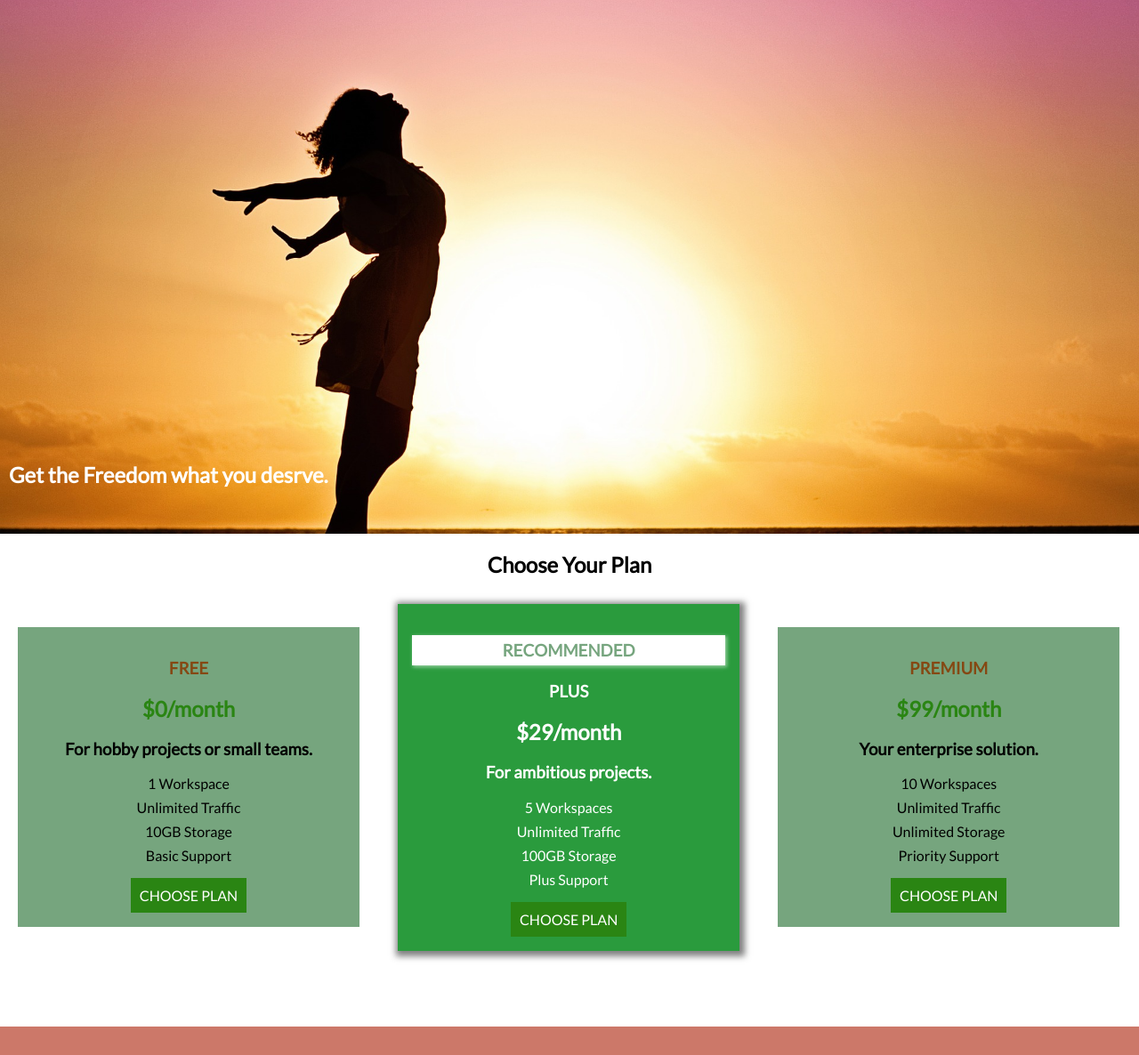
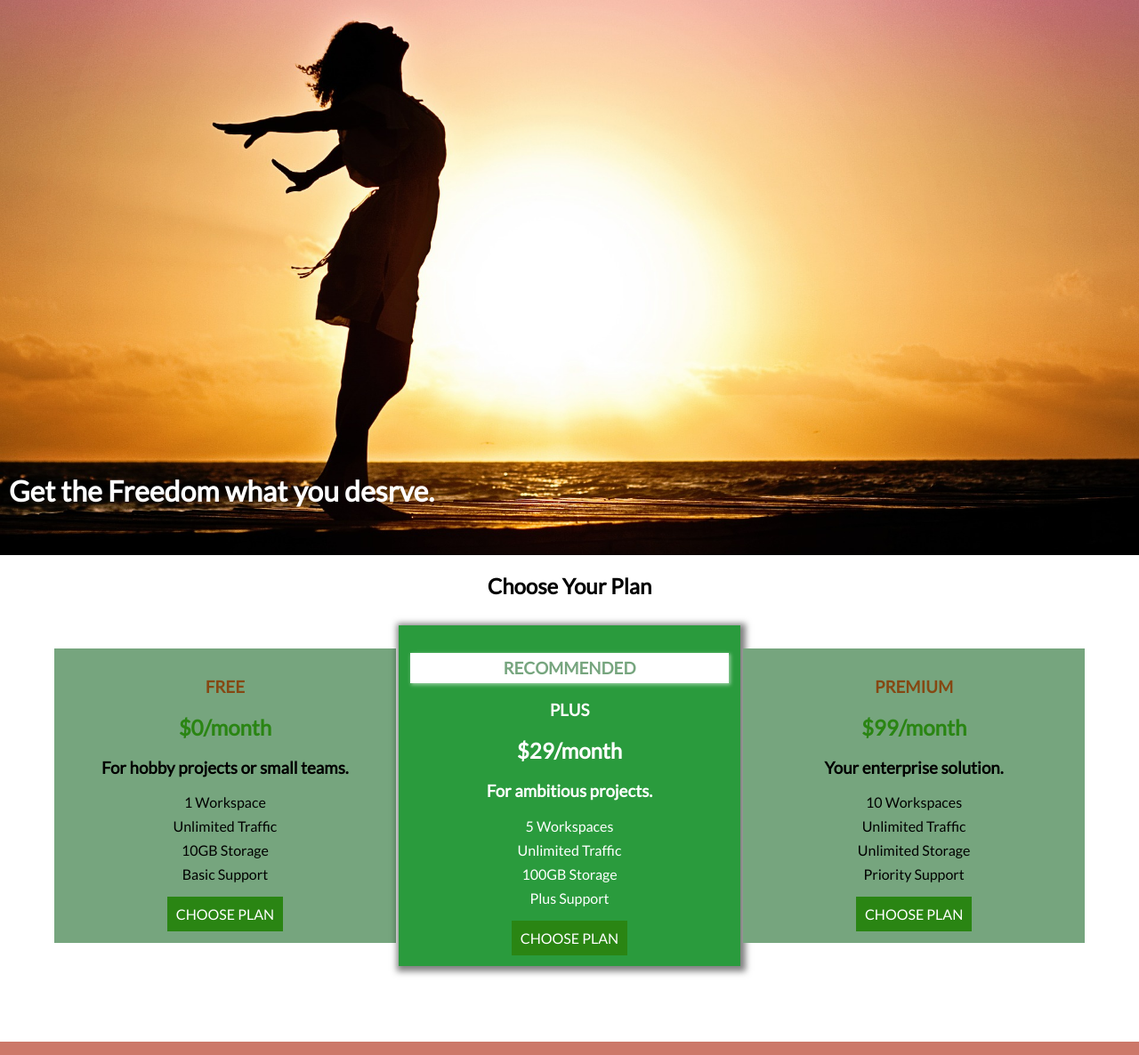
Before and after one commit to SaketParasher/Modern_CSS, a plain HTML site: page project/index.html in a window 1280 px wide. Shown: the part 80-1266 px from the top of the page at 89% size. Drawn offline with Linux system fonts and the light colour scheme.

Commit message:
finishing mobile

```diff
--- a/project/index.html
+++ b/project/index.html
@@ -69,7 +69,7 @@
     <!-- ---------------------------  PLANS SECTION  ------------------------- -->
     <section id="plans">
       <h1 class="section-title">Choose Your Plan</h1>
-      <div>
+      <div class="plan-list">
         <article class="plan">
           <h1 class="plan-title">FREE</h1>
           <h2 class="plan-price">$0/month</h2>
--- a/project/main.css
+++ b/project/main.css
@@ -1,7 +1,7 @@
 /**********   welcome-section  ************/
 
 #product-overview {
-  height: calc(85vh - 45px);
+  height: calc(60vh - 45px);
   width: 100%;
   /* height: 528px; */
   /* height: calc(100vh - 45); */
@@ -21,6 +21,18 @@
   color: white;
   position: absolute;
   bottom: 5%;
+  font-size:1.5rem;
+}
+
+/* Min-width :- 640px*/
+@media (min-width:40rem){
+  #product-overview {
+    height: calc(88vh - 45px);
+    background-position: left 55% top 50% ;
+  }
+  #product-overview h1 {
+    font-size: 2rem;
+  }
 }
 
 /********************************************************   PLANS SECTION   ***************************************************/
@@ -29,18 +41,35 @@
 }
 .plan {
   background: #76a57e;
-  width: 30%;
-  display: inline-block;
+  width: 100%;
+  /* display: inline-block; */
   text-align: center;
-  margin: 10px 20px;
-  padding: 16px;
-  vertical-align: middle;
+  margin: 10px auto;
+  padding: 1%;
+  /* vertical-align: middle; */
 }
 
 .plan-highlighted {
   background: #2a9b3d;
   color: white;
-  box-shadow: 2px 2px 7px 4px rgba(0, 0, 0, 0.5);
+  /* box-shadow: 2px 2px 7px 4px rgba(0, 0, 0, 0.5); */
+}
+
+@media (min-width:40rem){
+  .plan-list{
+    width: 100%;
+    text-align: center;
+  }
+  .plan{
+    width: 30%;
+    display: inline-block;
+    vertical-align: middle;
+    min-width: 13rem;
+    max-width: 25rem;
+  }
+  .plan-highlighted {
+     box-shadow: 2px 2px 7px 4px rgba(0, 0, 0, 0.5);
+  }
 }
 
 .plan-annotation {
--- a/project/shared.js
+++ b/project/shared.js
@@ -19,7 +19,8 @@ function closeModal() {
     // backdrop.style.display = 'none';
     // modal.style.display = 'none';
     backdrop.classList.remove('open');
-    modal.classList.remove('open');
+    if (modal)
+        modal.classList.remove('open');
 }
 
 backdrop.addEventListener('click', function () {
@@ -29,7 +30,8 @@ backdrop.addEventListener('click', function () {
     }
     closeModal();
 });
-cancel.addEventListener('click', closeModal);
+if (cancel)
+    cancel.addEventListener('click', closeModal);
 
 hamburger.addEventListener('click', function () {
     // mobileNav.style.display = 'block';
```
Also changed, not shown: project/customers/index.html (+24 -0 lines), project/packages/index.html (+22 -0 lines).
